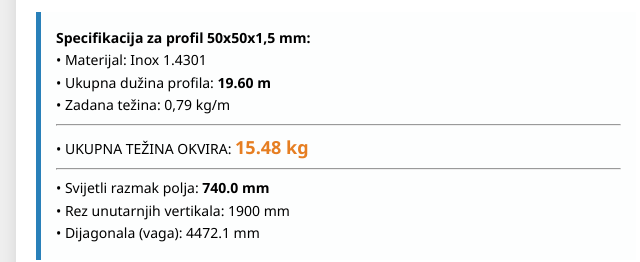
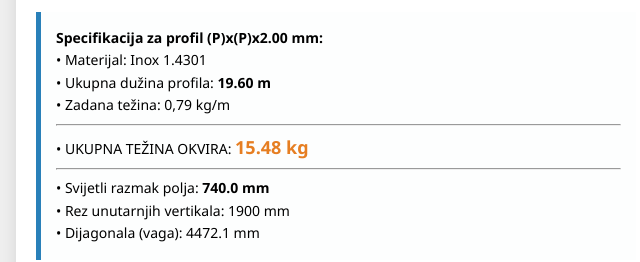
Before and after one commit to japa666-cyber/Kapija-caculator, a plain HTML site: page index.html in a window 1280 px wide. Shown: the part 205-467 px from the top of the page, 304-944 px from the left. Drawn offline with Linux system fonts and the light colour scheme.

Commit message:
Update index.html

```diff
--- a/index.html
+++ b/index.html
@@ -143,7 +143,7 @@ function draw(){
   const ukupno_kg = ukupno_m * gewMtr;
 
   document.getElementById("calc").innerHTML = `
-    <strong>Specifikacija za profil 50x50x1,5 mm:</strong><br>
+    <strong>Specifikacija za profil  (P)x(P)x2.00 mm:</strong><br>
     • Materijal: Inox 1.4301<br>
     • Ukupna dužina profila: <strong>${ukupno_m.toFixed(2)} m</strong><br>
     • Zadana težina: 0,79 kg/m<br>
```
